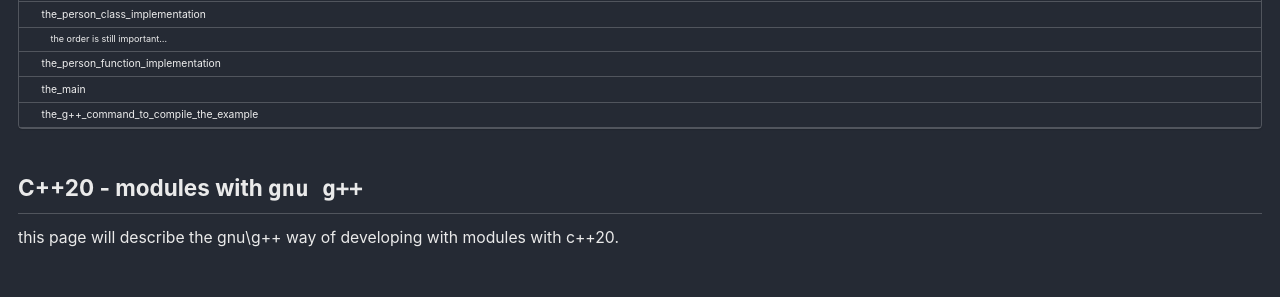
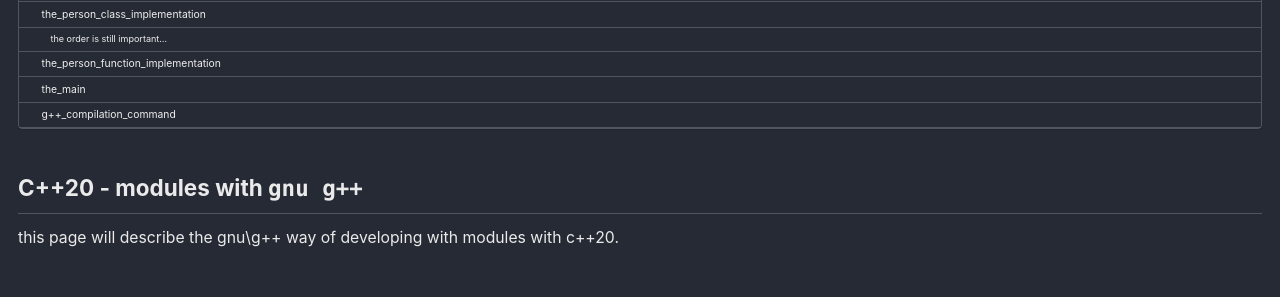
Before and after one commit to JohnnyXavier/johnnyxavier.github.io, a Jekyll site: the page built from _posts/cpp/2021-05-23-cpp-cpp20-modules-gpp.md, in a window 1280 px wide and 900 px high, scrolled down 429 px. Shown: the part 152-449 px from the top of the window. Built offline with Jekyll 4.4.1, drawn with Linux system fonts in a browser that asks for light colours; cached includes are drawn as plain includes; some of the changed text lies outside the part shown.

Commit message:
long line

```diff
--- a/_posts/cpp/2021-05-23-cpp-cpp20-modules-gpp.md
+++ b/_posts/cpp/2021-05-23-cpp-cpp20-modules-gpp.md
@@ -253,7 +253,7 @@ after some `cout` to get our bearings into the console print, we use all the fun
 * internal (to the class) print person function
 * external (to the class) print person function
 
-### the_g++_command_to_compile_the_example
+### g++_compilation_command
 we have 4 files:
 * main.cpp (main)
 * person_module.cpp (module)
```
